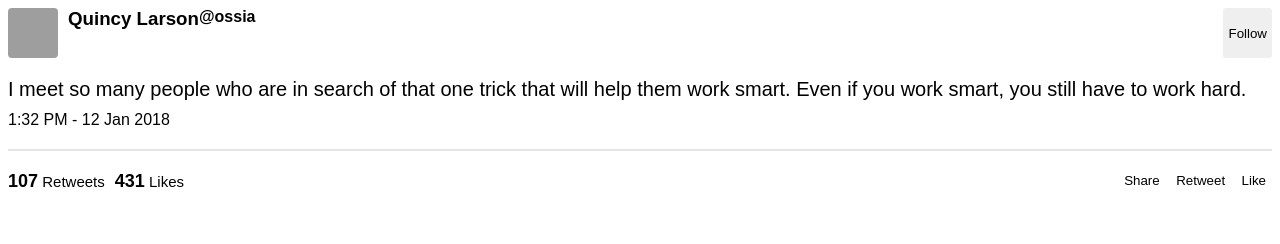
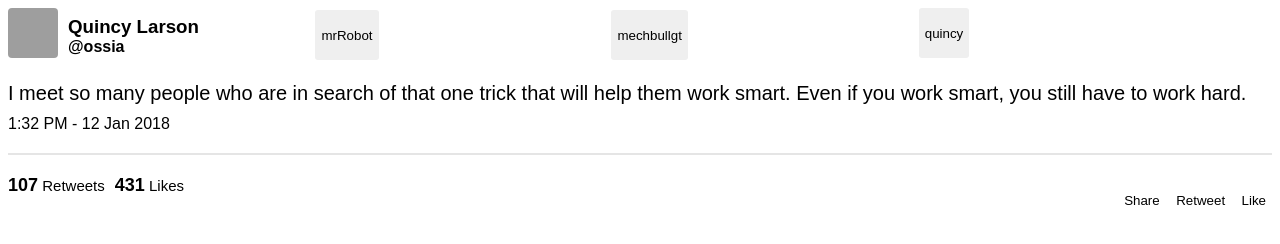
Before and after one commit to mechbullgt/node_pocs, a website: page cssFlexbox.html in a window 1280 px wide. Drawn offline with Linux system fonts and the light colour scheme; grey boxes are pictures that could not be loaded.

Commit message:
poc on css flexbox possibilities

```diff
--- a/cssFlexbox.html
+++ b/cssFlexbox.html
@@ -25,18 +25,31 @@
 
     header .profile-name {
         display: flex;
+        margin-top: 8px;
         margin-left: 10px;
+        flex-direction: column;
     }
 
-    header .follow-btn {
-        display:flex;
-        margin: 0 0 0 auto;
+    header .buttons {
+        width: 70%;
+        display: flex;
+        flex-direction: row-reverse;
+        /* justify-content: flex-start; */
+        justify-content: space-around;
     }
 
-    header .follow-btn button {
+    button {
         border: 0;
         border-radius: 3px;
-        padding: 5px;
+        height: 50px;
+    }
+
+    .mech-div {
+        margin: 2px;
+    }
+
+    .robot-div {
+        margin: 2px;
     }
 
     header h3,
@@ -89,8 +102,17 @@
         <h3>Quincy Larson</h3>
         <h4>@ossia</h4>
     </div>
-    <div class="follow-btn">
-        <button>Follow</button>
+    <div class="buttons">
+        <div class="follow-btn">
+            <button>quincy</button>
+        </div>
+        <div class="mech-div">
+            <button>mechbullgt</button>
+        </div>
+        <div class="robot-div">
+            <button>mrRobot</button>
+        </div>
+
     </div>
 </header>
 <div id="inner">
```
